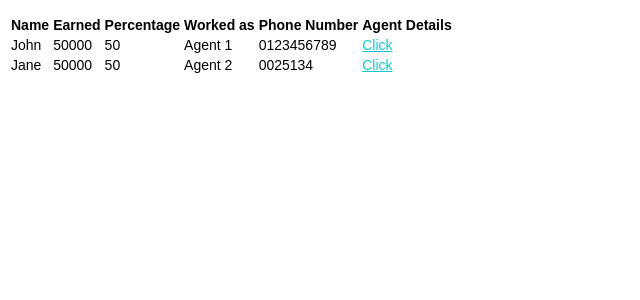
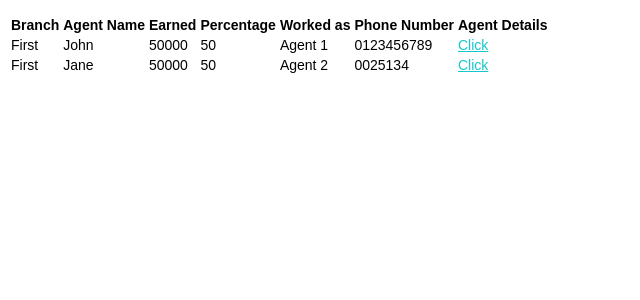
Before and after one commit to ViriusLevan/SoftwareEngineering_Project, a PHP site: page /closing_agents.php?id=1 in a window 1280 px wide. Shown: the top 300 px of the page, without its empty margins (0-640 px from the left). Run offline with PHP 8.4, Linux system fonts and the light colour scheme; a user stored in the database is signed in; data comes from the database, SQL or seed files in the repository.

Commit message:
added branch name to closing details

```diff
--- a/closing_agents.php
+++ b/closing_agents.php
@@ -27,9 +27,10 @@
           }
 
           $idSQL = "SELECT Agent.Agent_ID, Agent.Name, agent_involved_in_closing.earning,
-                      agent_involved_in_closing.workedAs, PhoneNumber, aCount.nAgents AS ac
-                    from Agent_involved_in_closing, Agent,
-                      (SELECT closing.closing_ID AS cID,
+                      agent_involved_in_closing.workedAs,
+                      branch.Name AS bName, PhoneNumber, aCount.nAgents AS ac
+                    from Agent_involved_in_closing, Agent, branch, agent_branch_employment,
+                      (SELECT closing.closing_ID AS cID, closing.Date As cDate,
                           COUNT(agent_involved_in_closing.Agent_ID) AS nAgents
                         FROM agent_involved_in_closing, closing
                         WHERE agent_involved_in_closing.Closing_ID = closing.closing_ID
@@ -38,12 +39,16 @@
                     WHERE Agent.Agent_ID = agent_involved_in_closing.Agent_ID
                     AND agent.Agent_ID != 0
                     AND aCount.cID = agent_involved_in_closing.Closing_ID
+                    AND DATEDIFF(aCount.cDate, agent_branch_employment.Started)>=0
+                    AND (DATEDIFF(aCount.cDate, agent_branch_employment.End)<=0 OR agent_branch_employment.End IS NULL)
+                    AND agent_branch_employment.Branch_ID = branch.branch_id
+                    AND agent_branch_employment.Agent_ID = agent.Agent_ID
                     AND agent_involved_in_closing.Closing_ID = ".$row;
           $idResults = mysqli_query($db, $idSQL);
 
           if ($idResults->num_rows > 0) {
             echo "<table>";
-            echo "<tr> <th>Name</th> <th>Earned</th> <th>Percentage</th> <th>Worked as</th>
+            echo "<tr> <th>Branch</th> <th>Agent Name</th> <th>Earned</th> <th>Percentage</th> <th>Worked as</th>
                 <th>Phone Number</th> <th>Agent Details</th> </tr>";
             while($agentRow = $idResults->fetch_assoc()) {
               $workedAs = "";
@@ -52,7 +57,8 @@
               $workedAs = setWorkedAs($agentRow["workedAs"]);
 
               // output data of each row
-              echo "<tr><td> " . $agentRow["Name"]. " </td>";
+              echo "<tr><td> " . $agentRow["bName"]. " </td>";
+              echo "<td> " . $agentRow["Name"]. " </td>";
               echo "<td> " . $agentRow["earning"]. " </td>";
               echo "<td> " . $Percentage . " </td>";
               echo "<td> " .  $workedAs . " </td>";
```
